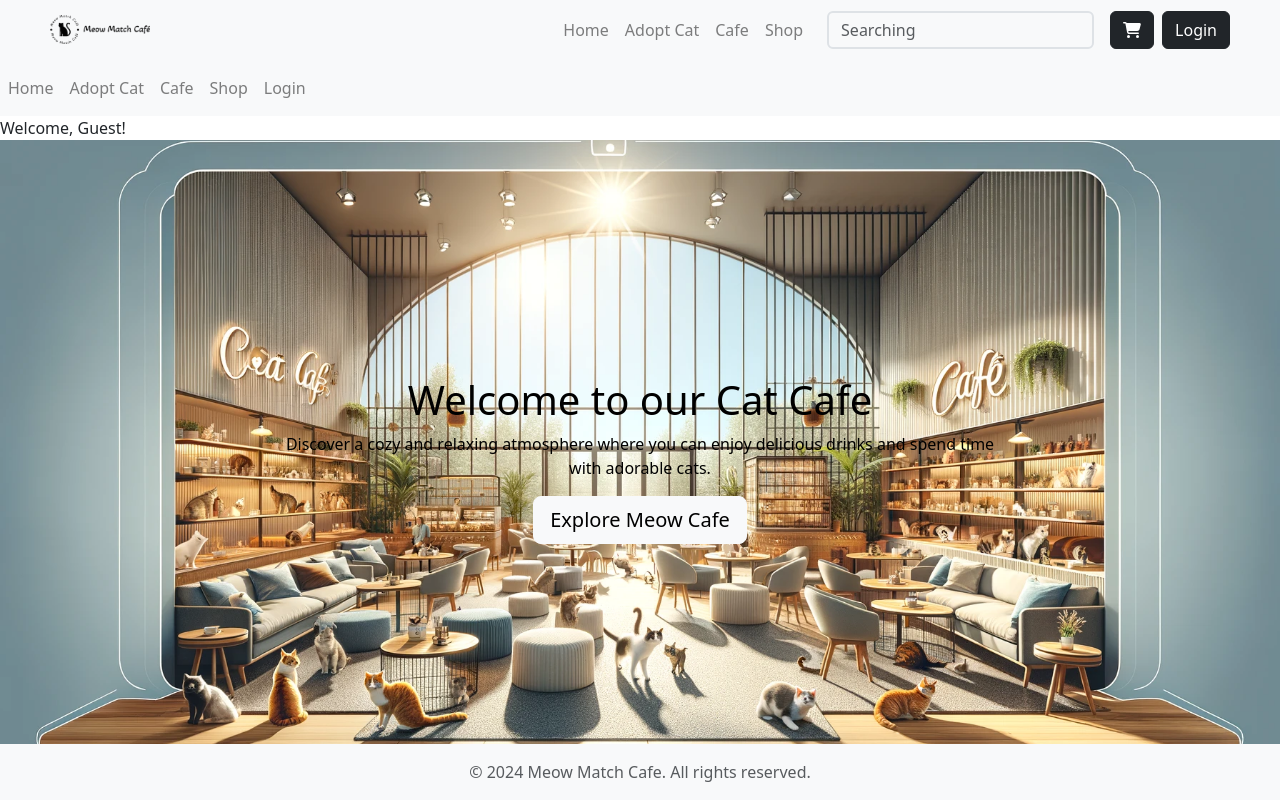
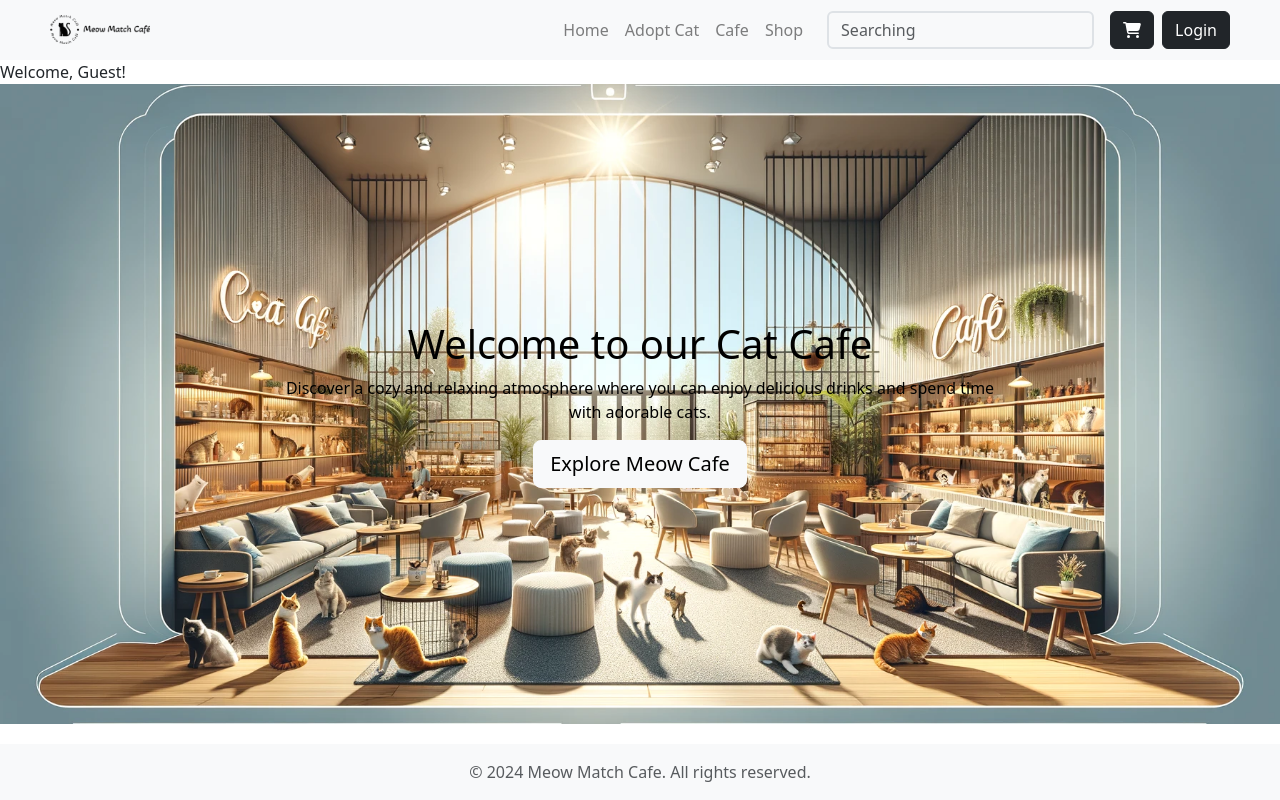
Before and after one commit to BuBuCatt/Cat-cafe-react, a React (Create React App) app in the folder cat-cafe/: page / in a window 1280 px wide. Built offline with nearby package versions, Linux system fonts and the light colour scheme.

Commit message:
fixed the issue with navBar

```diff
--- a/cat-cafe/src/App.js
+++ b/cat-cafe/src/App.js
@@ -19,12 +19,12 @@ function App() {
 
 
   useEffect(()=>{
-
+// read the users file then get the data
 
 
         FileService.read("customers").then(
             (response)=>{
-                setUsers(response.data);// Set users state with loaded data
+                setUsers(response.data);// Set users state with loaded data in users
                 console.log("User Obj" + response.data);
             },
             (rej)=>{
@@ -67,17 +67,17 @@ const userLogout=()=>{
 
   return (
     <BrowserRouter>
-      <NavBar />
+      <NavBar loginUser={loginUser} userLogout={userLogout} />
 
         <Routes>
           <Route path="/" element={<Links loginUser={loginUser} />}>
-              <Route index element={<Home loginUser={loginUser} />} />
-              <Route path="home" element={<Home />} />
+              <Route index element={<Home loginUser={loginUser} auth={Auth} />} />
+              <Route path="home" element={<Home  loginUser={loginUser} auth={Auth}/>} />
               <Route path="menu" element={<Menu />} />
               <Route path="adopt" element={<Adopt />} />
               <Route path="cart" element={<ShoppingCart />} />
               <Route path="login" element={<LoginPage auth={Auth} loginUser={loginUser}  />}  />
-              <Route path="logout"  element={<Logout userLogout = {userLogout} element={<LoginPage auth={Auth} loginUser={loginUser} />}  />} />
+              <Route path="logout"  element={<Logout userLogout= {userLogout} element={<LoginPage auth={Auth} loginUser={loginUser} />}  />} />
             </Route>
 
         </Routes>
--- a/cat-cafe/src/components/Links.js
+++ b/cat-cafe/src/components/Links.js
@@ -6,7 +6,7 @@ import { Outlet } from 'react-router-dom';
 export default function Links(props) {
   return (
     <>
-        <Navbar bg="light" expand="lg">
+        {/* <Navbar bg="light" expand="lg">
         <Navbar.Toggle aria-controls="basic-navbar-nav" />
         <Navbar.Collapse id="basic-navbar-nav">
           <Nav className="me-auto">
@@ -22,7 +22,7 @@ export default function Links(props) {
             <LinkContainer to="/shop">
               <Nav.Link>Shop</Nav.Link>
             </LinkContainer>
-            {/* Conditional rendering based on login state */}
+
             {!props.loginUser ? (
               <LinkContainer to="/login">
                 <Nav.Link>Login</Nav.Link>
@@ -34,7 +34,7 @@ export default function Links(props) {
             )}
           </Nav>
         </Navbar.Collapse>
-      </Navbar>
+      </Navbar> */}
       {/* This Outlet will render the child components/routes */}
       <Outlet />
     </>
--- a/cat-cafe/src/components/Navbar.js
+++ b/cat-cafe/src/components/Navbar.js
@@ -11,22 +11,25 @@ function NavBar(props) {
   return (
     <Navbar bg="light" variant="light" expand="lg" style={{ padding: '10px 50px' }}>
 
-      <Navbar.Brand className="mr-auto">
+      <Navbar.Brand className="mr-auto" >
+          <Link to="/home">
               <img
+
                 src={logo}
                 width="100"
                 height="auto"
                 className="d-inline-block align-top"
                 alt="Logo"
               />
+            </Link>
       </Navbar.Brand>
       <Navbar.Toggle aria-controls="responsive-navbar-nav" />
       <Navbar.Collapse id="responsive-navbar-nav">
       <Nav className="mx-auto me-3">
-        <Nav.Link  to="/home">Home</Nav.Link>
-        <Nav.Link  to="/adopt-cat">Adopt Cat</Nav.Link>
-        <Nav.Link  to="/cafe">Cafe</Nav.Link>
-        <Nav.Link  to="/shop">Shop</Nav.Link>
+        <Nav.Link as={Link}  to="/home">Home</Nav.Link>
+        <Nav.Link as={Link}  to="/adopt-cat">Adopt Cat</Nav.Link>
+        <Nav.Link as={Link}  to="/cafe">Cafe</Nav.Link>
+        <Nav.Link as={Link}  to="/shop">Shop</Nav.Link>
       </Nav>
 
       <Form inline  className="search-bar me-3 " >
@@ -50,22 +53,23 @@ function NavBar(props) {
                 </Link>
 
                 {/* login */}
-                    {props.loginUser == null ? (
+                    {props.loginUser? ( // true
+
+                      <Link to="/logout">
+                        <Button  variant="dark" onClick={() => props.userLogout(null)}>Logout</Button>
+                      </Link>
+
+
+
+                    ):(
+
                         <Link to="/login" >
                         <Button  variant="dark">Login</Button>
                       </Link>
 
                     )
-                    : null}
 
-                {/* logout */}
-                    {props.loginUser != null ? (
-                        <Link to="/logout" >
-                            <Button  variant="dark">Logout</Button>
-                        </Link>
-
-                    )
-                    : null}
+                    }
 
             </Nav>
         </Navbar.Collapse>
```
Lines whose indentation alone changed are shown as unchanged.
